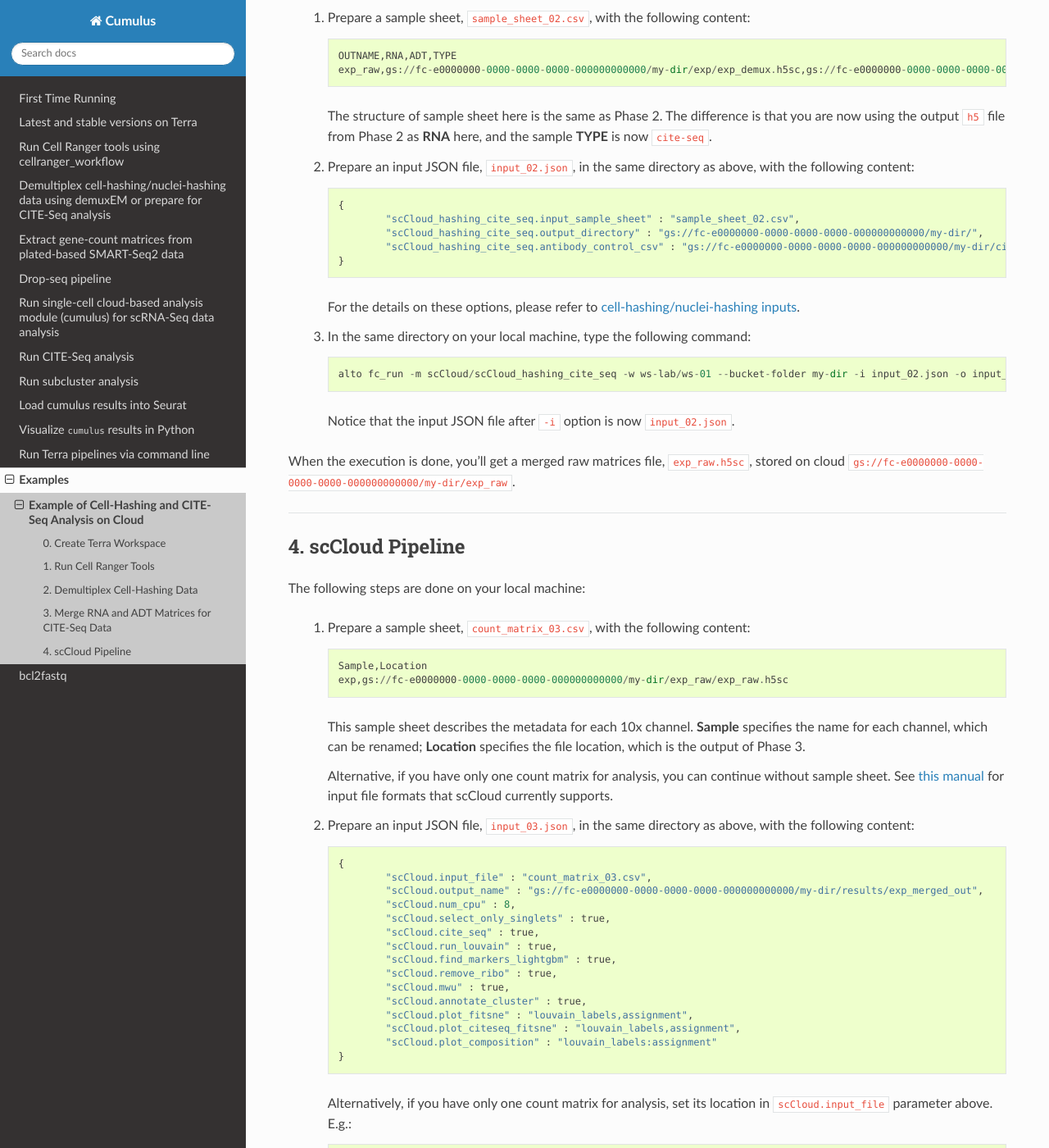
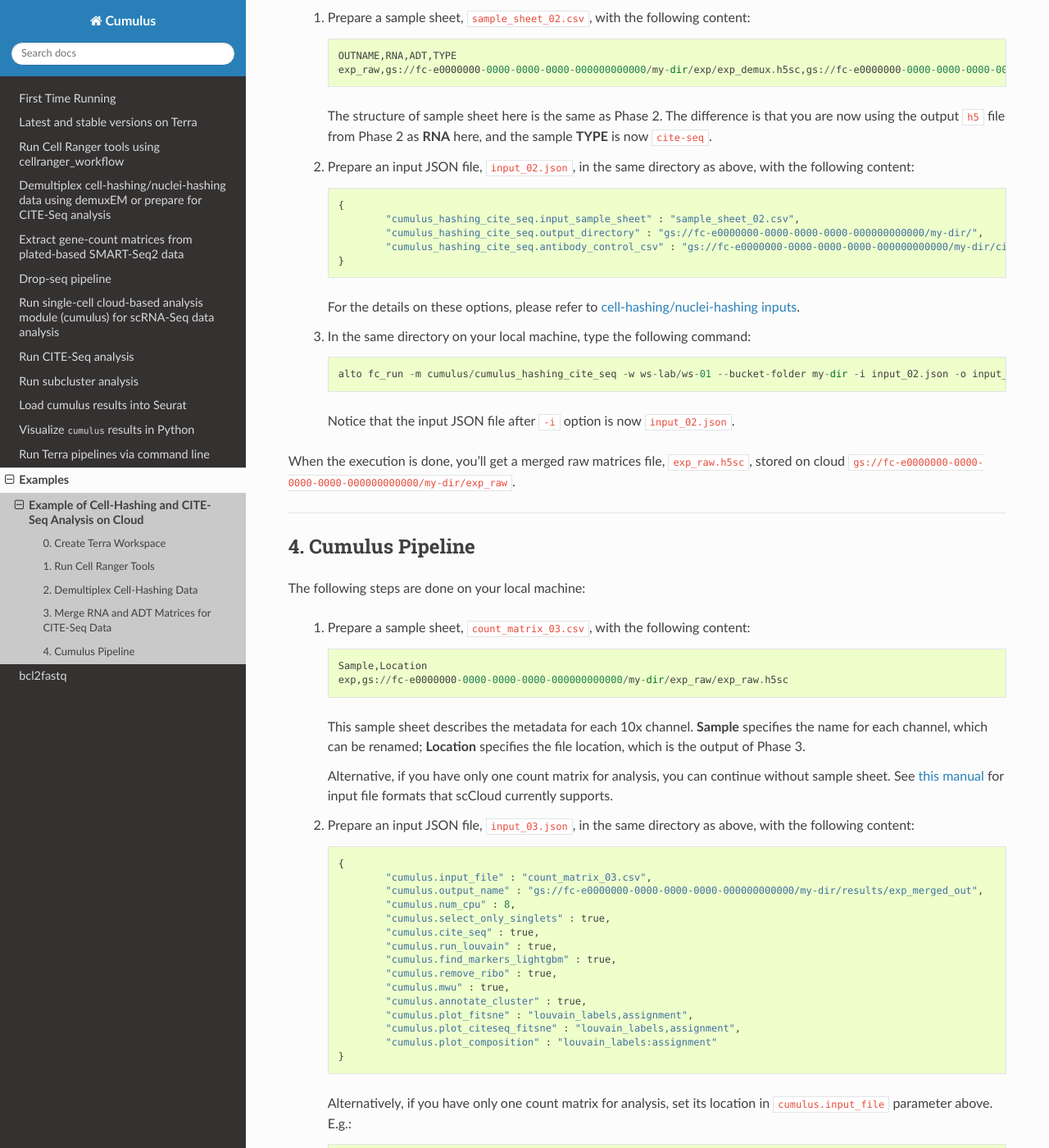
Before and after one commit to lilab-bcb/cumulus, a Sphinx documentation site: the page built from docs/examples/example_hashing_citeseq.rst, in a window 1280 px wide and 1400 px high, scrolled down 3404 px. Shown: the whole window at 82% size. Built offline with Sphinx 7.4.7 and the Read the Docs theme 2.0.0, drawn with Linux system fonts in a browser that asks for light colours; some of the changed text lies outside the part shown.

Commit message:
update example with cumulus renaming

```diff
--- a/docs/examples/example_hashing_citeseq.rst
+++ b/docs/examples/example_hashing_citeseq.rst
@@ -1,7 +1,7 @@
 Example of Cell-Hashing and CITE-Seq Analysis on Cloud
 ++++++++++++++++++++++++++++++++++++++++++++++++++++++
 
-In this example, you'll learn how to perform Cell-Hashing and CITE-Seq analysis using **scCloud** on Terra_.
+In this example, you'll learn how to perform Cell-Hashing and CITE-Seq analysis using **cumulus** on Terra_.
 
 -----------------------------
 
@@ -115,10 +115,10 @@ On your local machine:
 	#. Prepare an input JSON file, ``input_01.json``, in the same directory as above, with the following content::
 
 		{
-			"scCloud_hashing_cite_seq.input_sample_sheet" : "sample_sheet_01.csv",
-			"scCloud_hashing_cite_seq.output_directory" : "gs://fc-e0000000-0000-0000-0000-000000000000/my-dir/",
-			"scCloud_hashing_cite_seq.demuxEM_min_num_genes" : 500,
-			"scCloud_hashing_cite_seq.demuxEM_generate_diagnostic_plots" : true
+			"cumulus_hashing_cite_seq.input_sample_sheet" : "sample_sheet_01.csv",
+			"cumulus_hashing_cite_seq.output_directory" : "gs://fc-e0000000-0000-0000-0000-000000000000/my-dir/",
+			"cumulus_hashing_cite_seq.demuxEM_min_num_genes" : 500,
+			"cumulus_hashing_cite_seq.demuxEM_generate_diagnostic_plots" : true
 		}
 
 	   For the details on these options, please refer to `cell-hashing/nuclei-hashing inputs`_.
@@ -127,9 +127,9 @@ On your local machine:
 
 	#. In the same directory on your local machine, type the following command::
 
-		alto fc_run -m scCloud/scCloud_hashing_cite_seq -w ws-lab/ws-01 --bucket-folder my-dir -i input_01.json -o input_01_updated.json
+		alto fc_run -m cumulus/cumulus_hashing_cite_seq -w ws-lab/ws-01 --bucket-folder my-dir -i input_01.json -o input_01_updated.json
 
-	   Notice that the method here is changed to ``scCloud/scCloud_hashing_cite_seq``, with new JSON file ``input_01.json``.
+	   Notice that the method here is changed to ``cumulus/cumulus_hashing_cite_seq``, with new JSON file ``input_01.json``.
 
 When the execution is done, you'll get a processed file, ``exp_demux.h5sc``, stored on cloud ``gs://fc-e0000000-0000-0000-0000-000000000000/my-dir/exp/``.
 
@@ -151,16 +151,16 @@ The following steps are done on your local machine:
 	#. Prepare an input JSON file, ``input_02.json``, in the same directory as above, with the following content::
 
 		{
-			"scCloud_hashing_cite_seq.input_sample_sheet" : "sample_sheet_02.csv",
-			"scCloud_hashing_cite_seq.output_directory" : "gs://fc-e0000000-0000-0000-0000-000000000000/my-dir/",
-			"scCloud_hashing_cite_seq.antibody_control_csv" : "gs://fc-e0000000-0000-0000-0000-000000000000/my-dir/citeseq_antibody_control.csv"
+			"cumulus_hashing_cite_seq.input_sample_sheet" : "sample_sheet_02.csv",
+			"cumulus_hashing_cite_seq.output_directory" : "gs://fc-e0000000-0000-0000-0000-000000000000/my-dir/",
+			"cumulus_hashing_cite_seq.antibody_control_csv" : "gs://fc-e0000000-0000-0000-0000-000000000000/my-dir/citeseq_antibody_control.csv"
 		}
 
 	   For the details on these options, please refer to `cell-hashing/nuclei-hashing inputs`_.
 
 	#. In the same directory on your local machine, type the following command::
 
-		alto fc_run -m scCloud/scCloud_hashing_cite_seq -w ws-lab/ws-01 --bucket-folder my-dir -i input_02.json -o input_02_updated.json
+		alto fc_run -m cumulus/cumulus_hashing_cite_seq -w ws-lab/ws-01 --bucket-folder my-dir -i input_02.json -o input_02_updated.json
 
 	   Notice that the input JSON file after ``-i`` option is now ``input_02.json``.
 
@@ -169,7 +169,7 @@ When the execution is done, you'll get a merged raw matrices file, ``exp_raw.h5s
 
 -------------------
 
-4. scCloud Pipeline
+4. Cumulus Pipeline
 ^^^^^^^^^^^^^^^^^^^
 
 The following steps are done on your local machine:
@@ -186,41 +186,41 @@ The following steps are done on your local machine:
 	#. Prepare an input JSON file, ``input_03.json``, in the same directory as above, with the following content::
 
 		{
-			"scCloud.input_file" : "count_matrix_03.csv",
-			"scCloud.output_name" : "gs://fc-e0000000-0000-0000-0000-000000000000/my-dir/results/exp_merged_out",
-			"scCloud.num_cpu" : 8,
-			"scCloud.select_only_singlets" : true,
-			"scCloud.cite_seq" : true,
-			"scCloud.run_louvain" : true,
-			"scCloud.find_markers_lightgbm" : true,
-			"scCloud.remove_ribo" : true,
-			"scCloud.mwu" : true,
-			"scCloud.annotate_cluster" : true,
-			"scCloud.plot_fitsne" : "louvain_labels,assignment",
-			"scCloud.plot_citeseq_fitsne" : "louvain_labels,assignment",
-			"scCloud.plot_composition" : "louvain_labels:assignment"
+			"cumulus.input_file" : "count_matrix_03.csv",
+			"cumulus.output_name" : "gs://fc-e0000000-0000-0000-0000-000000000000/my-dir/results/exp_merged_out",
+			"cumulus.num_cpu" : 8,
+			"cumulus.select_only_singlets" : true,
+			"cumulus.cite_seq" : true,
+			"cumulus.run_louvain" : true,
+			"cumulus.find_markers_lightgbm" : true,
+			"cumulus.remove_ribo" : true,
+			"cumulus.mwu" : true,
+			"cumulus.annotate_cluster" : true,
+			"cumulus.plot_fitsne" : "louvain_labels,assignment",
+			"cumulus.plot_citeseq_fitsne" : "louvain_labels,assignment",
+			"cumulus.plot_composition" : "louvain_labels:assignment"
 		}
 
-	   Alternatively, if you have only one count matrix for analysis, set its location in ``scCloud.input_file`` parameter above. E.g.::
+	   Alternatively, if you have only one count matrix for analysis, set its location in ``cumulus.input_file`` parameter above. E.g.::
 
 		{
-			"scCloud.input_file" : "gs://fc-e0000000-0000-0000-0000-000000000000/my-dir/exp_raw/exp_raw.h5sc",
+			"cumulus.input_file" : "gs://fc-e0000000-0000-0000-0000-000000000000/my-dir/exp_raw/exp_raw.h5sc",
 			...
 		}
 
-	   Notice that for some file formats, ``scCloud.genome`` is required.
+	   Notice that for some file formats, ``cumulus.genome`` is required.
 
-	   A typical scCloud pipeline consists of 4 steps, which is given here_. For the details of options above, please refer to `scCloud inputs`_.
+	   A typical scCloud pipeline consists of 4 steps, which is given here_. For the details of options above, please refer to `cumulus inputs`_.
 
-	   .. _this manual: https://sccloud.readthedocs.io/en/latest/scCloud.html#prepare-input-data
-	   .. _here: ../scCloud.html#sccloud-steps
-	   .. _scCloud inputs: ../scCloud.html#global-inputs
+	   .. _this manual: ../cumulus.html#prepare-input-data
+	   .. _here: ../cumulus.html#cumulus-steps
+	   .. _cumulus inputs: ../cumulus.html#global-inputs
 
 	#. In the same directory on your local machine, type the following command::
 
-		alto fc_run -m scCloud/scCloud -w ws-lab/ws-01 --bucket-folder my-dir/results -i input_03.json -o input_03_updated.json
+		alto fc_run -m cumulus/cumulus -w ws-lab/ws-01 --bucket-folder my-dir/results -i input_03.json -o input_03_updated.json
 
-	   Notice that the method is changed to ``scCloud/scCloud``, and the input file after ``-i`` is now ``input_03.json``.
+	   Notice that the method is changed to ``cumulus/cumulus``, and the input file after ``-i`` is now ``input_03.json``.
 
 When the execution is done, you'll get the following results stored on cloud ``gs://fc-e0000000-0000-0000-0000-000000000000/my-dir/results/`` to check:
 
```
